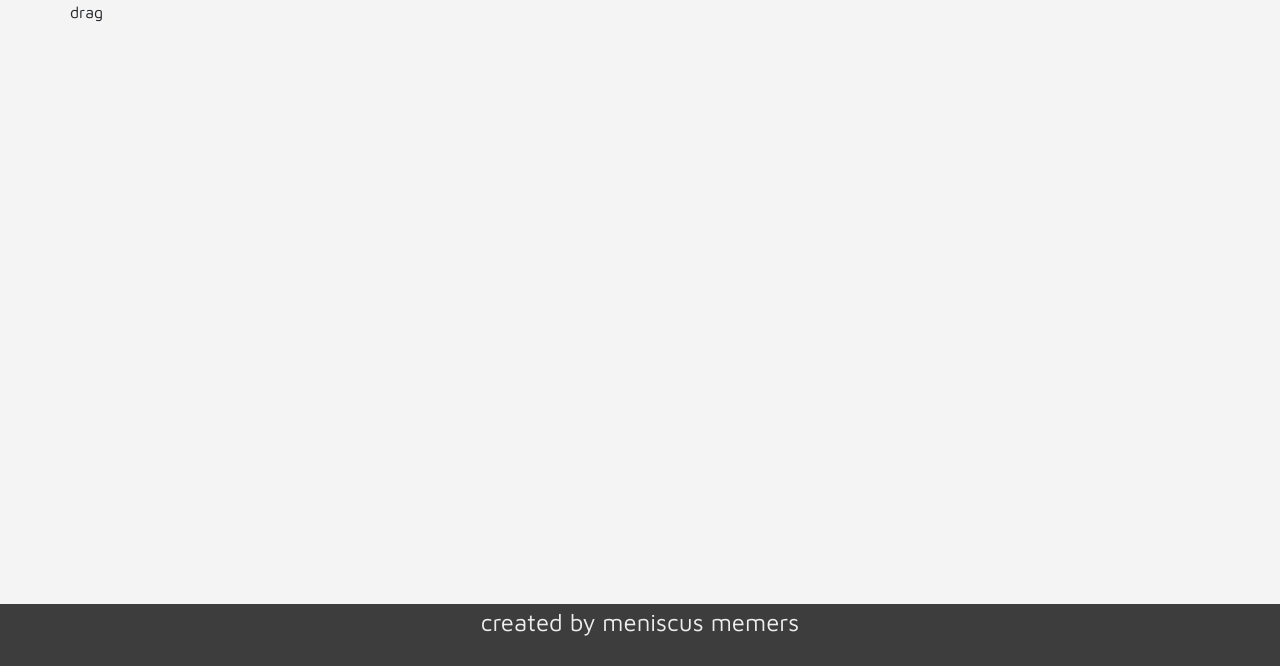
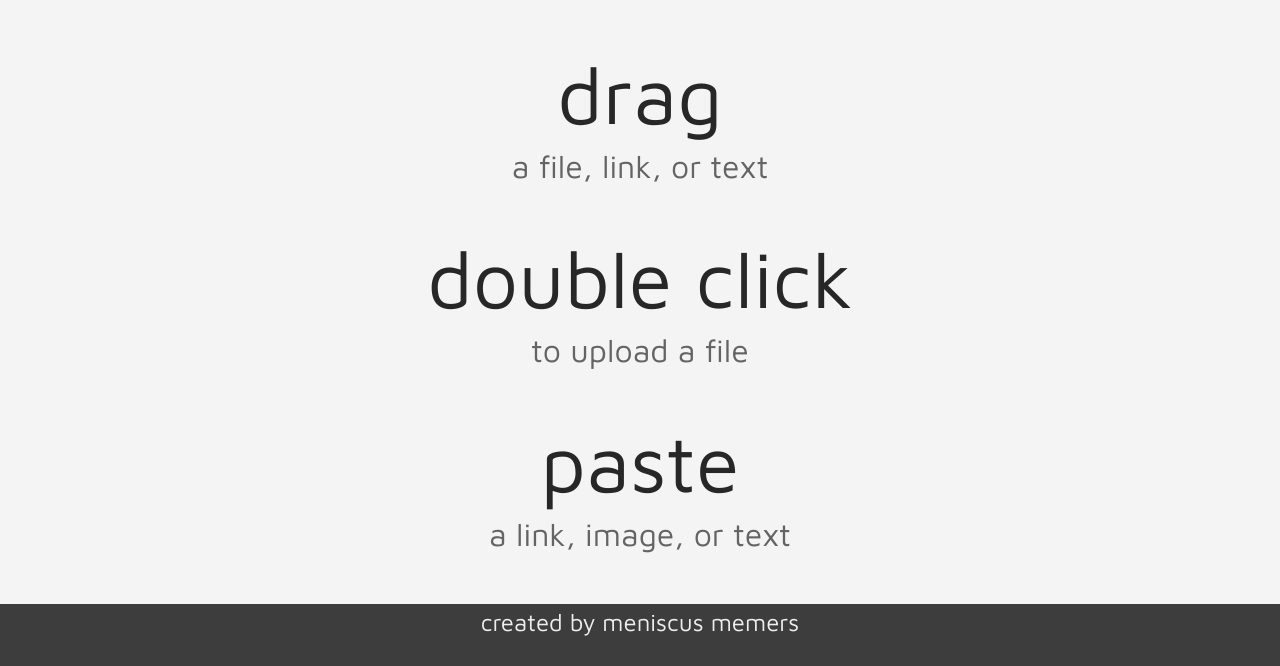
Before and after one commit to cory2067/put.nu, a Flask app: page / in a window 1280 px wide. Shown: the part 134-800 px from the top of the page. Run offline with Flask 2, Linux system fonts and the light colour scheme; some libraries are stand-ins or nearby versions.

Commit message:
Add main page content.

```diff
--- a/static/style.css
+++ b/static/style.css
@@ -47,3 +47,23 @@ footer p {
 	color: #eee;
 	font-size: 24px;
 }
+.bigtext {
+	color: #272727;
+    font-size: 80px;
+    line-height: 1.2;
+    margin-top: 40px;
+}
+.smalltext {
+	color: #646464;
+	font-size: 32px;
+    margin-bottom: 40px;
+}
+.bigtext p, .smalltext p {
+    margin: 0 auto;
+}
+.fullscreen {
+    position: absolute;
+    top: 133px;
+    bottom: 62px;
+    width: 100%;
+}
--- a/templates/index.html
+++ b/templates/index.html
@@ -83,11 +33,51 @@ footer p {
 		</button>
 		<!-- <i class="fa fa-sign-in"></i> -->
 	</div>
-	<div class="container main">
-		<div class="row">
+	<div class="fullscreen d-flex align-items-center">
+	  <div class="container text-center">
+		<div class="row bigtext">
 			<p>drag</p>
 		</div>
+		<div class="row smalltext">
+			<p>a file, link, or text</p>
+		</div>
+		<div class="row bigtext">
+			<p>double click</p>
+		</div>
+		<div class="row smalltext">
+			<p>to upload a file</p>
+		</div>
+		<div class="row bigtext">
+			<p>paste</p>
+		</div>
+		<div class="row smalltext">
+			<p>a link, image, or text</p>
+		</div>
+	  </div>
 	</div>
+
+<!--
+	<div class="container main">
+		<div class="row bigtext">
+			<p>drag</p>
+		</div>
+		<div class="row smalltext">
+			<p>a file, link, or text</p>
+		</div>
+		<div class="row bigtext">
+			<p>double click</p>
+		</div>
+		<div class="row smalltext">
+			<p>to upload a file</p>
+		</div>
+		<div class="row bigtext">
+			<p>paste</p>
+		</div>
+		<div class="row smalltext">
+			<p>a link, image, or text</p>
+		</div>
+	</div>
+-->
 	<div class="fixed-bottom">
 		<footer>
 			<p>created by meniscus memers</p>
```
Also changed, not shown: other parts of templates/index.html (+0 -50 lines).
